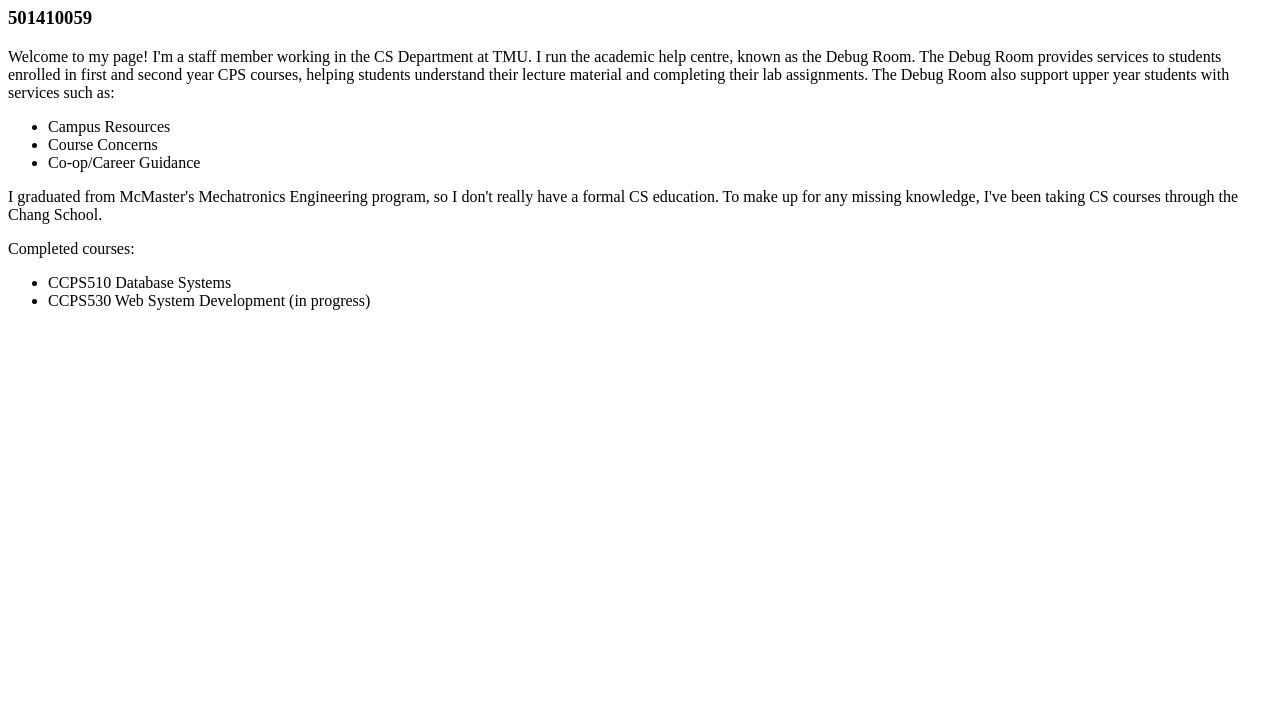
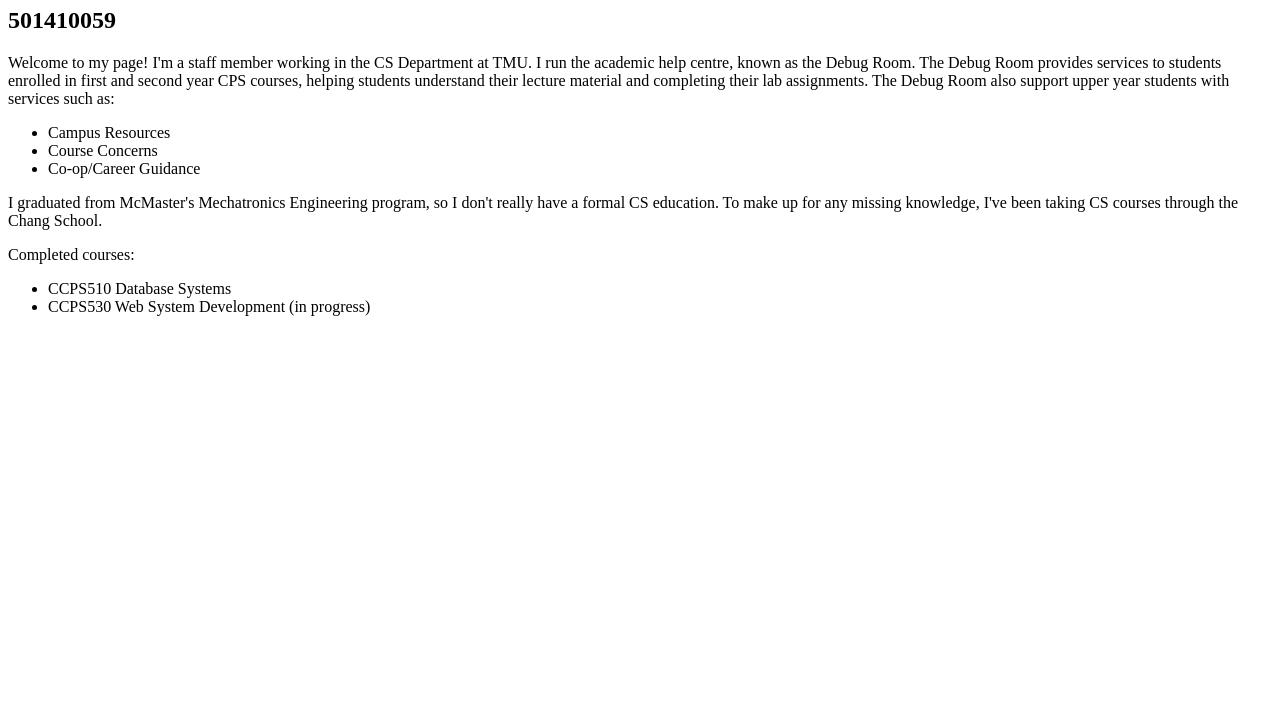
Before and after one commit to John-Spinelli/John-Spinelli.github.io, a plain HTML site: page index.html in a window 1280 px wide. Shown: the part 73-800 px from the top of the page. Drawn offline with Linux system fonts and the light colour scheme.

Commit message:
added html and title

```diff
--- a/index.html
+++ b/index.html
@@ -6,7 +6,7 @@
 <body>
     <h1>Johnathan Spinelli</h1>
 
-    <h3>501410059</h3>
+    <h2>501410059</h2>
 
 
     <p>Welcome to my page! I'm a staff member working in the CS Department at TMU. I run the academic help centre, known as the Debug Room.
```
